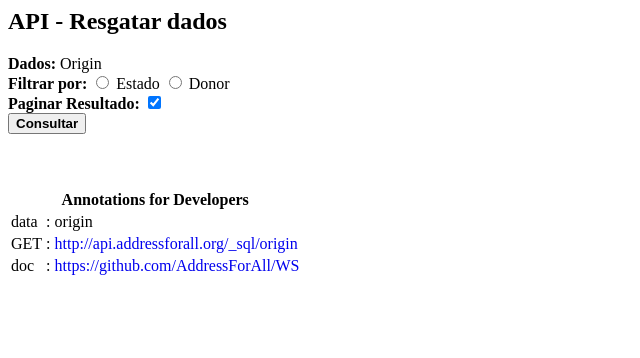
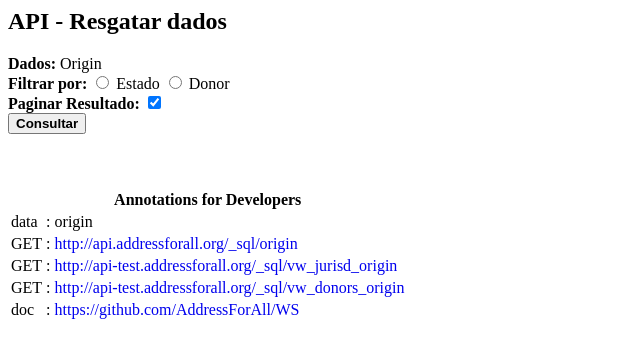
Before and after one commit to AddressForAll/site-v1, a PHP site: page /default/nav_core-origin.inc.php in a window 1280 px wide. Shown: the top 358 px of the page, without its empty margins (0-640 px from the left). Run offline with PHP 8.4, Linux system fonts and the light colour scheme; some libraries are stand-ins or nearby versions.

Commit message:
origin, donor and js

```diff
--- a/default/api.inc.php
+++ b/default/api.inc.php
@@ -5,7 +5,11 @@
       ou seja, os <a href="http://addressforall.org/dados">Dados descritos</a> se podem ser acessados indiretamente atraves
       de <a href="http://git.addressforall.org">nossos repositorios <i>git</i></a>, como diretamente atraves das nossas APIs.
     </p>
-
+<div style='text-align:center'><img src='resources/img/Reverse_proxy2.svg.png'></div>
+  <p>Arquitetura e tecnologias utilizadas: atraves do NGINX as SQL Views e SQL functions expostas pelo PostgREST sao
+    mantidas como <i>microservices</i> de acesso simples. A base de dados eh mantida em PostgreSQL v12+,
+    na API-TEST a base DL03t_main, na API a base DL04s_main (<i>stable</i>).
+  </p>
 <div style="padding:1em">
 <h2>
 <a id="user-content-redirecionamentos" class="anchor" href="#redirecionamentos" aria-hidden="true"><svg class="octicon octicon-link" viewbox="0 0 16 16" version="1.1" width="16" height="16" aria-hidden="true"><path fill-rule="evenodd" d="M7.775 3.275a.75.75 0 001.06 1.06l1.25-1.25a2 2 0 112.83 2.83l-2.5 2.5a2 2 0 01-2.83 0 .75.75 0 00-1.06 1.06 3.5 3.5 0 004.95 0l2.5-2.5a3.5 3.5 0 00-4.95-4.95l-1.25 1.25zm-4.69 9.64a2 2 0 010-2.83l2.5-2.5a2 2 0 012.83 0 .75.75 0 001.06-1.06 3.5 3.5 0 00-4.95 0l-2.5 2.5a3.5 3.5 0 004.95 4.95l1.25-1.25a.75.75 0 00-1.06-1.06l-1.25 1.25a2 2 0 01-2.83 0z"></path></svg></a>Redirecionamentos</h2>
--- a/default/nav_core-origin.inc.php
+++ b/default/nav_core-origin.inc.php
@@ -72,6 +72,12 @@
                 <td>GET</td><td>: <a id="get_url" style="text-decoration: none" href="http://api.addressforall.org/_sql/origin">http://api.addressforall.org/_sql/origin</a></td>
             </tr>
             <tr>
+                <td>GET</td><td>: <a id="get_url" style="text-decoration: none" href="http://api-test.addressforall.org/_sql/vw_jurisd_origin">http://api-test.addressforall.org/_sql/vw_jurisd_origin</a></td>
+            </tr>
+            <tr>
+                <td>GET</td><td>: <a id="get_url" style="text-decoration: none" href="http://api-test.addressforall.org/_sql/vw_donors_origin">http://api-test.addressforall.org/_sql/vw_donors_origin</a></td>
+            </tr>
+            <tr>
                 <td>doc</td>
                 <td>: <a target="_blank" rel="external" href="https://github.com/AddressForAll/WS" style="text-decoration: none">https://github.com/AddressForAll/WS</a></td>
             </tr>
--- a/resources/js/api-origin.js
+++ b/resources/js/api-origin.js
@@ -26,46 +26,35 @@
                 "buttons": ['copy', 'csv', 'excel', 'print'],
                 "data" : data,
                 "columns" : [
-                    {"data" : "id"},
-                    {"data" : "jurisd_osm_id"},
+                    {"data" : "id"},  // control widths!???
+                    {"data" : null,
+                     "render" : data=> `<a title="Mapa" rel="external noopener" target="_blank" href="http://osm.org/relation/${data.jurisd_osm_id}" target_blank>${data.jurisd_osm_id}</a>`
+                    },
                     {
                         "data" : null,
-                        "render" : function(data, type, row){
-                            return data["fmeta"].jurisdiction_label
-                        }
+                        "render" : data=> data.fmeta.jurisdiction_label
                     },
                     {
                         "data" : null,
                         "render" : function(data, type, row) {
                                         return '<div align="center">' + data["ctype"] + '&nbsp;' + '<a class="btn" style="text-decoration: none" href="http://preserv.addressforall.org/download/' + data["fhash"] + "." + data["fmeta"].ext + '" target_blank>' + data["fhash"].substring(0, 7) + ' ↓ </a>' + '&nbsp;v' + data["fversion"] + '</div>'
                                     }
-
                     },
                     {
                         "data" : null,
-                        "render" : function(data, type, row) {
-                                        return parseFloat((data["fmeta"].size / (1024 ** 2))).toFixed(2) + "MB"
-                                    }
+                        "render" : data=> `${parseFloat((data.fmeta.size / (1024 ** 2))).toFixed(2)} MB`
                     },
                     {
                         "data" : null,
-                        "render" : function(data, type, row) {
-                                        return '<div align="center" ><a href="http://addressforall.org/api-donor?id='+data["kx"]["donor"].id+'" target_blank>' + data["kx"]["donor"].id + " - " + data["kx"]["donor"].shortname + '</a></div>'
-                                    }
-
+                        "render" : data=> `<div align="center" ><a href="http://api-test.addressforall.org/v1.json/vw_core/donor?id=eq.${data.kx.donor.id}" target_blank>${data.kx.donor.id} - ${data.kx.donor.shortname}</a></div>`
                     },
                     {
                         "data" : null,
-                        "render" : function(data, type, row) {
-                                        return '<a rel="external noopener" target="_blank" href="'+data["kx"]["donor"].url+'" target_blank>'+data["kx"]["donor"].legalname +'</a>'
-                                    }
-
+                        "render" : data=> `<a title="Home institucional" rel="external noopener" target="_blank" href="${data.kx.donor.url}" target_blank>${data.kx.donor.legalname}</a>`
                     },
                     {
                         "data" : null,
-                        "render" : function(data, type, row){
-                            return data["kx"]["pack"].accepted_date
-                        }
+                        "render" : data=> data.kx.pack.accepted_date
                     }
                 ],
                 "paging": $('#paginar').prop('checked'),
@@ -77,19 +66,19 @@
             $('#get_url').text(url);
             $('#get_url').attr("href", url);
 
-        });
+        }); // \getJSON
 
-    }
+    } // \getdata
 
     $(document).ready(function(){
 
-        /* Pega parametro da url ?donor_id=43242 quando o usuário está navegando de api-donor */
+        // Pega parametro da url ?donor_id=43242 quando o usuário está navegando de api-donor
         let searchParams = new URLSearchParams(window.location.search);
         if (searchParams.has('donor_id')){
             getdata(searchParams.get('donor_id'));
         }
 
-        /* Controla o radio que escolhe o tipo da filtragem */
+        // Controla o radio que escolhe o tipo da filtragem
         $('input[type=radio][name=tipo_do_filtro]').change(function() {
             if (this.value == 'estado') {
                 $('#div_estados').show();
@@ -101,35 +90,34 @@
             }
         });
 
-
-        /* Carregar option dos doadores */
-        $.getJSON('http://api-test.addressforall.org/_sql/vw_donors_origin', function(data){
-            var options = ''; //"<option selected value='all'>Trazer Tudo</option>";
-            for (var x = 0; x < data.length; x++) {
-                options += '<option value="' + data[x]['donor_id'] + '">' + data[x]['donor_legalname'] + " -     (" + data[x]['n_files'] + ')</option>';
+        // Carregar option dos doadores
+        $.getJSON('http://api-test.addressforall.org/_sql/vw_donors_origin', data=> {
+            var options = '' //"<option selected value='all'>Trazer Tudo</option>";
+            for (var i=0; i<data.length; i++) {
+              let filesFlex = (data[i].n_files==1)? 'file': 'files';
+              options += `<option value="${data[i].donor_id}">${data[i].donor_shortname} - ${data[i].donor_legalname} (${data[i].n_files} ${filesFlex})</option>`
             }
-            $('#donors').html(options);
+            $('#donors').html(options)
         });
 
-
-        /* Carregar option dos estados */
-        $.getJSON('http://api-test.addressforall.org/_sql/vw_jurisd_origin', function(data){
-            var options = ''; //"<option selected value='all'>Trazer Tudo</option>";
-            for (var x = 0; x < data.length; x++) {
-                options += '<option value="' + data[x]['jurisd_state'] + '">' + data[x]['jurisd_state'] + " -     (" + data[x]['n_files'] + ')</option>';
+        // Carregar option dos estados
+        $.getJSON('http://api-test.addressforall.org/_sql/vw_jurisd_origin?jurisd_base_id=eq.76', data=> {
+            var options = '' //"<option selected value='all'>Trazer Tudo</option>";
+            for (var i=0; i<data.length; i++) {
+               let filesFlex = (data[i].n_files==1)? 'file': 'files';
+               let scope = (data[i].jurisd_admin_level==8)? data[i].jurisd_state: '(nacional)'
+               options += `<option value="${data[i].jurisd_state}">${scope} - (${data[i].n_files} ${filesFlex})</option>`
             }
-            $('#estados').html(options);
+            $('#estados').html(options)
         });
 
-
-        /* Páginação controlda */
-        $('#definepaginacao').on('change', function (){
+        // Páginação controlda
+        $('#definepaginacao').on('change', function () {
             var qtd = $("#paginacao").children("option:selected").val();
             $('#tabela').DataTable().page.len(qtd).draw();
         });
 
-
-        /* Considera ordenação correta em PT, A, À, Á, B, C ... Z */
+        // Considera ordenação correta em PT, A, À, Á, B, C ... Z
         $.fn.dataTable.ext.order.intl = function ( locales, options ) {
         if ( window.Intl ) {
             var collator = new window.Intl.Collator( locales, options );
```
Also changed, not shown: default/dados.inc.php (+26 -1 lines), resources/img/Reverse_proxy2.svg.png (added), resources/img/equipe-peter.jpg, resources/img/jurisdiction_admin_level.png (added), resources/img/workflow1-preservIngest.png (added), 1 other file.
